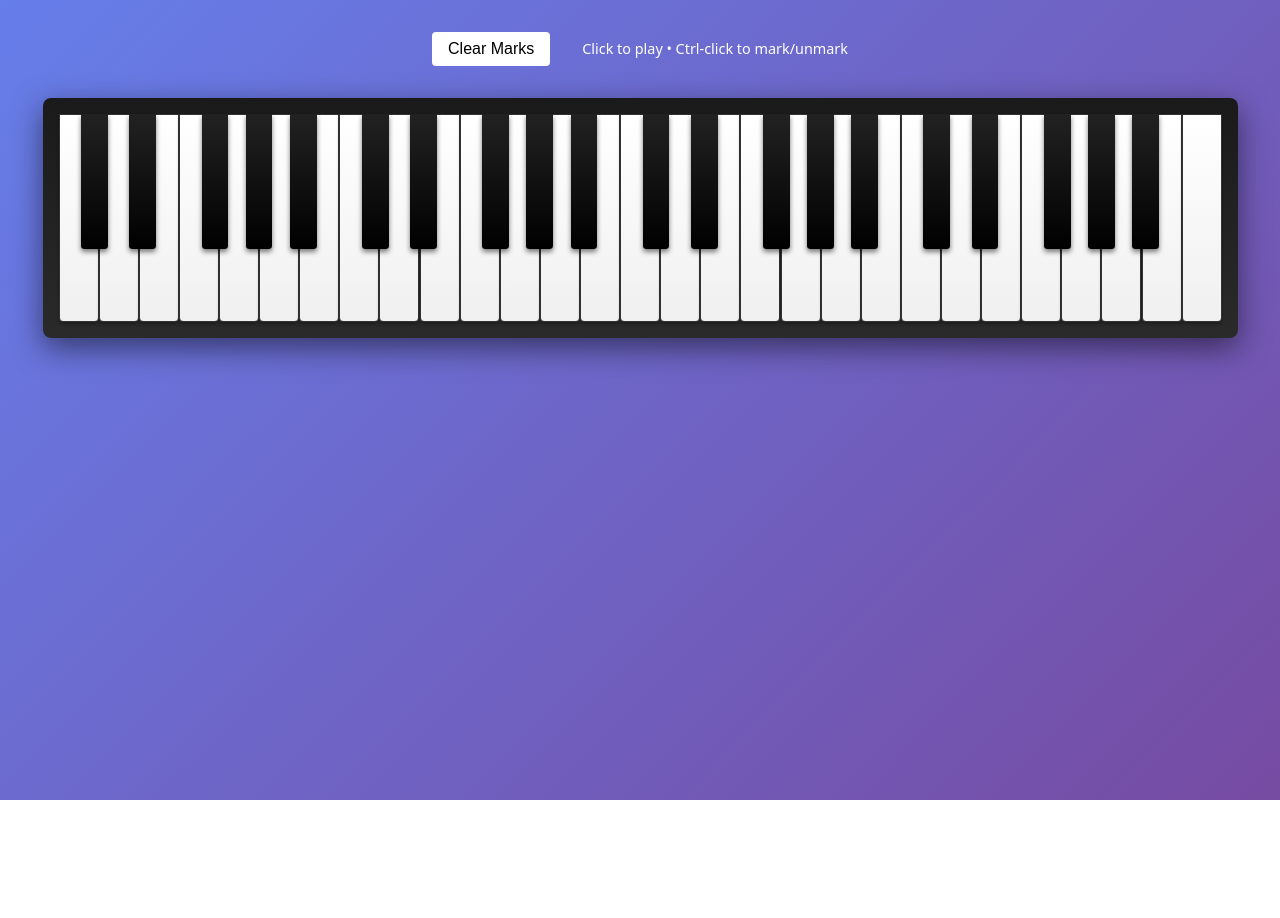
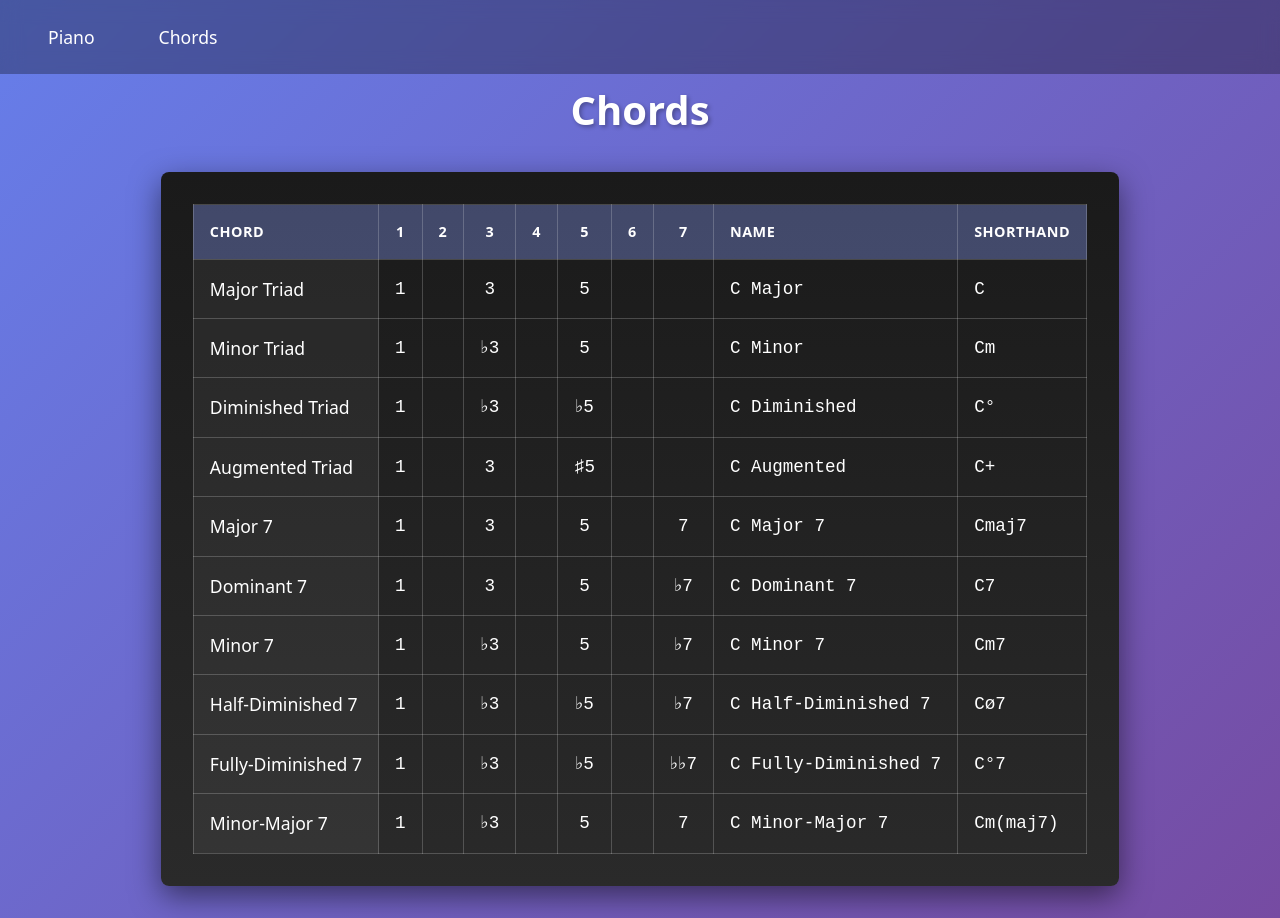
Before and after one commit to roberthead/piano-keyboard-app, a React (Vite) app: page /chords in a window 1280 px wide. Before the commit the page ends 800 px from the top, so only its background shows below. Built offline with nearby package versions, Linux system fonts and the light colour scheme.

Commit message:
Add chords component with table
- of chords and scale degrees

```diff
--- a/package.json
+++ b/package.json
@@ -11,7 +11,8 @@
   },
   "dependencies": {
     "react": "^19.1.1",
-    "react-dom": "^19.1.1"
+    "react-dom": "^19.1.1",
+    "react-router-dom": "^7.8.2"
   },
   "devDependencies": {
     "@eslint/js": "^9.33.0",
--- a/src/App.css
+++ b/src/App.css
@@ -2,3 +2,29 @@
   width: 100%;
   height: 100%;
 }
+
+.nav-bar {
+  position: fixed;
+  top: 0;
+  left: 0;
+  right: 0;
+  display: flex;
+  gap: 2rem;
+  padding: 1rem 2rem;
+  background: rgba(0, 0, 0, 0.3);
+  backdrop-filter: blur(10px);
+  z-index: 1000;
+}
+
+.nav-bar a {
+  color: white;
+  text-decoration: none;
+  font-size: 1.1rem;
+  padding: 0.5rem 1rem;
+  border-radius: 0.25rem;
+  transition: background 0.3s;
+}
+
+.nav-bar a:hover {
+  background: rgba(255, 255, 255, 0.2);
+}
--- a/src/App.tsx
+++ b/src/App.tsx
@@ -1,11 +1,22 @@
+import { BrowserRouter as Router, Routes, Route, Link } from 'react-router-dom';
 import Piano from './components/Piano';
+import Chords from './components/Chords';
 import './App.css';
 
 function App() {
   return (
-    <div className="App">
-      <Piano />
-    </div>
+    <Router>
+      <div className="App">
+        <nav className="nav-bar">
+          <Link to="/">Piano</Link>
+          <Link to="/chords">Chords</Link>
+        </nav>
+        <Routes>
+          <Route path="/" element={<Piano />} />
+          <Route path="/chords" element={<Chords />} />
+        </Routes>
+      </div>
+    </Router>
   );
 }
 
--- /dev/null
+++ b/src/components/Chords.css
@@ -0,0 +1,66 @@
+.chords-container {
+  display: flex;
+  flex-direction: column;
+  align-items: center;
+  padding: 5rem 2rem 2rem;
+  background: linear-gradient(135deg, #667eea 0%, #764ba2 100%);
+  min-height: 100vh;
+}
+
+.chords-container h1 {
+  color: white;
+  font-size: 2.5rem;
+  margin-bottom: 2rem;
+  text-shadow: 2px 2px 4px rgba(0, 0, 0, 0.3);
+}
+
+.chord-table-container {
+  background: linear-gradient(to bottom, #1a1a1a, #2a2a2a);
+  padding: 2rem;
+  border-radius: 0.5rem;
+  box-shadow: 0 10px 30px rgba(0, 0, 0, 0.5);
+  overflow-x: auto;
+}
+
+.chord-table {
+  width: 100%;
+  border-collapse: collapse;
+  color: white;
+  font-size: 1.1rem;
+}
+
+.chord-table thead {
+  background: rgba(255, 255, 255, 0.1);
+}
+
+.chord-table th,
+.chord-table td {
+  padding: 1rem;
+  text-align: left;
+  border: 1px solid rgba(255, 255, 255, 0.2);
+}
+
+.chord-table thead th {
+  font-weight: 600;
+  text-transform: uppercase;
+  font-size: 0.9rem;
+  letter-spacing: 0.5px;
+  background: rgba(103, 126, 234, 0.3);
+}
+
+.chord-table tbody th {
+  background: rgba(255, 255, 255, 0.05);
+  font-weight: 500;
+}
+
+.chord-table tbody tr:hover {
+  background: rgba(255, 255, 255, 0.05);
+}
+
+.chord-table tbody td {
+  font-family: 'Courier New', monospace;
+}
+
+.chord-table .scale-degree {
+  text-align: center;
+}
--- /dev/null
+++ b/src/components/Chords.tsx
@@ -0,0 +1,151 @@
+import './Chords.css';
+
+function Chords() {
+  return (
+    <div className="chords-container">
+      <h1>Chords</h1>
+      <div className="chord-table-container">
+        <table className="chord-table">
+          <thead>
+            <tr>
+              <th>Chord</th>
+              <th className="scale-degree">1</th>
+              <th className="scale-degree">2</th>
+              <th className="scale-degree">3</th>
+              <th className="scale-degree">4</th>
+              <th className="scale-degree">5</th>
+              <th className="scale-degree">6</th>
+              <th className="scale-degree">7</th>
+              <th>Name</th>
+              <th>Shorthand</th>
+            </tr>
+          </thead>
+          <tbody>
+            <tr>
+              <th>Major Triad</th>
+              <td className="scale-degree">1</td>
+              <td></td>
+              <td className="scale-degree">3</td>
+              <td></td>
+              <td className="scale-degree">5</td>
+              <td></td>
+              <td></td>
+              <td>C Major</td>
+              <td>C</td>
+            </tr>
+            <tr>
+              <th>Minor Triad</th>
+              <td className="scale-degree">1</td>
+              <td></td>
+              <td className="scale-degree">♭3</td>
+              <td></td>
+              <td className="scale-degree">5</td>
+              <td></td>
+              <td></td>
+              <td>C Minor</td>
+              <td>Cm</td>
+            </tr>
+            <tr>
+              <th>Diminished Triad</th>
+              <td className="scale-degree">1</td>
+              <td></td>
+              <td className="scale-degree">♭3</td>
+              <td></td>
+              <td className="scale-degree">♭5</td>
+              <td></td>
+              <td></td>
+              <td>C Diminished</td>
+              <td>C°</td>
+            </tr>
+            <tr>
+              <th>Augmented Triad</th>
+              <td className="scale-degree">1</td>
+              <td></td>
+              <td className="scale-degree">3</td>
+              <td></td>
+              <td className="scale-degree">♯5</td>
+              <td></td>
+              <td></td>
+              <td>C Augmented</td>
+              <td>C+</td>
+            </tr>
+            <tr>
+              <th>Major 7</th>
+              <td className="scale-degree">1</td>
+              <td></td>
+              <td className="scale-degree">3</td>
+              <td></td>
+              <td className="scale-degree">5</td>
+              <td></td>
+              <td className="scale-degree">7</td>
+              <td>C Major 7</td>
+              <td>Cmaj7</td>
+            </tr>
+            <tr>
+              <th>Dominant 7</th>
+              <td className="scale-degree">1</td>
+              <td></td>
+              <td className="scale-degree">3</td>
+              <td></td>
+              <td className="scale-degree">5</td>
+              <td></td>
+              <td className="scale-degree">♭7</td>
+              <td>C Dominant 7</td>
+              <td>C7</td>
+            </tr>
+            <tr>
+              <th>Minor 7</th>
+              <td className="scale-degree">1</td>
+              <td></td>
+              <td className="scale-degree">♭3</td>
+              <td></td>
+              <td className="scale-degree">5</td>
+              <td></td>
+              <td className="scale-degree">♭7</td>
+              <td>C Minor 7</td>
+              <td>Cm7</td>
+            </tr>
+            <tr>
+              <th>Half-Diminished 7</th>
+              <td className="scale-degree">1</td>
+              <td></td>
+              <td className="scale-degree">♭3</td>
+              <td></td>
+              <td className="scale-degree">♭5</td>
+              <td></td>
+              <td className="scale-degree">♭7</td>
+              <td>C Half-Diminished 7</td>
+              <td>Cø7</td>
+            </tr>
+            <tr>
+              <th>Fully-Diminished 7</th>
+              <td className="scale-degree">1</td>
+              <td></td>
+              <td className="scale-degree">♭3</td>
+              <td></td>
+              <td className="scale-degree">♭5</td>
+              <td></td>
+              <td className="scale-degree">♭♭7</td>
+              <td>C Fully-Diminished 7</td>
+              <td>C°7</td>
+            </tr>
+            <tr>
+              <th>Minor-Major 7</th>
+              <td className="scale-degree">1</td>
+              <td></td>
+              <td className="scale-degree">♭3</td>
+              <td></td>
+              <td className="scale-degree">5</td>
+              <td></td>
+              <td className="scale-degree">7</td>
+              <td>C Minor-Major 7</td>
+              <td>Cm(maj7)</td>
+            </tr>
+          </tbody>
+        </table>
+      </div>
+    </div>
+  );
+}
+
+export default Chords;
--- a/src/components/Piano.css
+++ b/src/components/Piano.css
@@ -2,7 +2,7 @@
   display: flex;
   flex-direction: column;
   align-items: center;
-  padding: 2rem;
+  padding: 5rem 2rem 2rem;
   background: linear-gradient(135deg, #667eea 0%, #764ba2 100%);
   min-height: 100vh;
 }
```
Also changed, not shown: .claude/settings.local.json, 1 other file (tests, documents, lock files or other folders).
